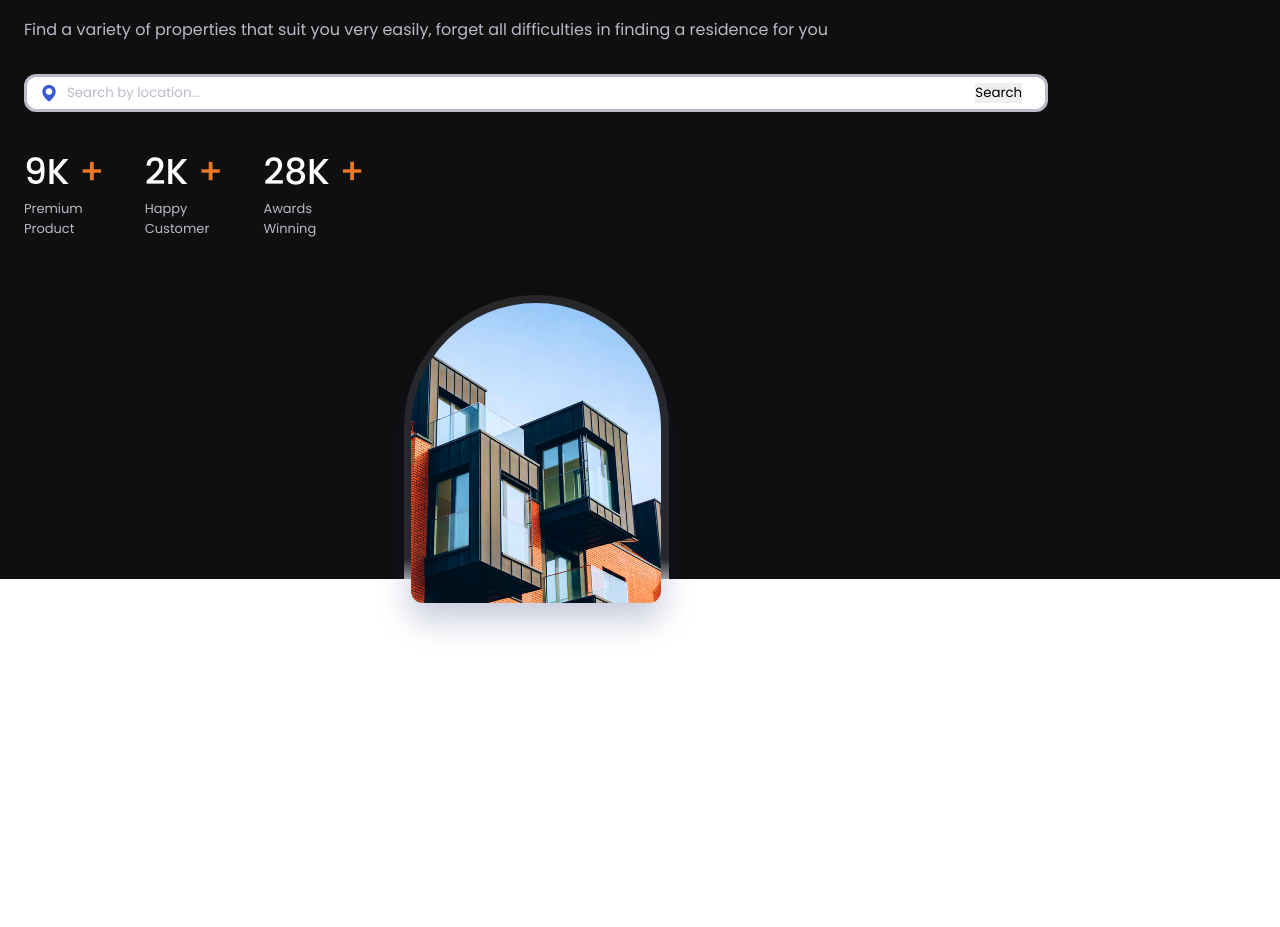
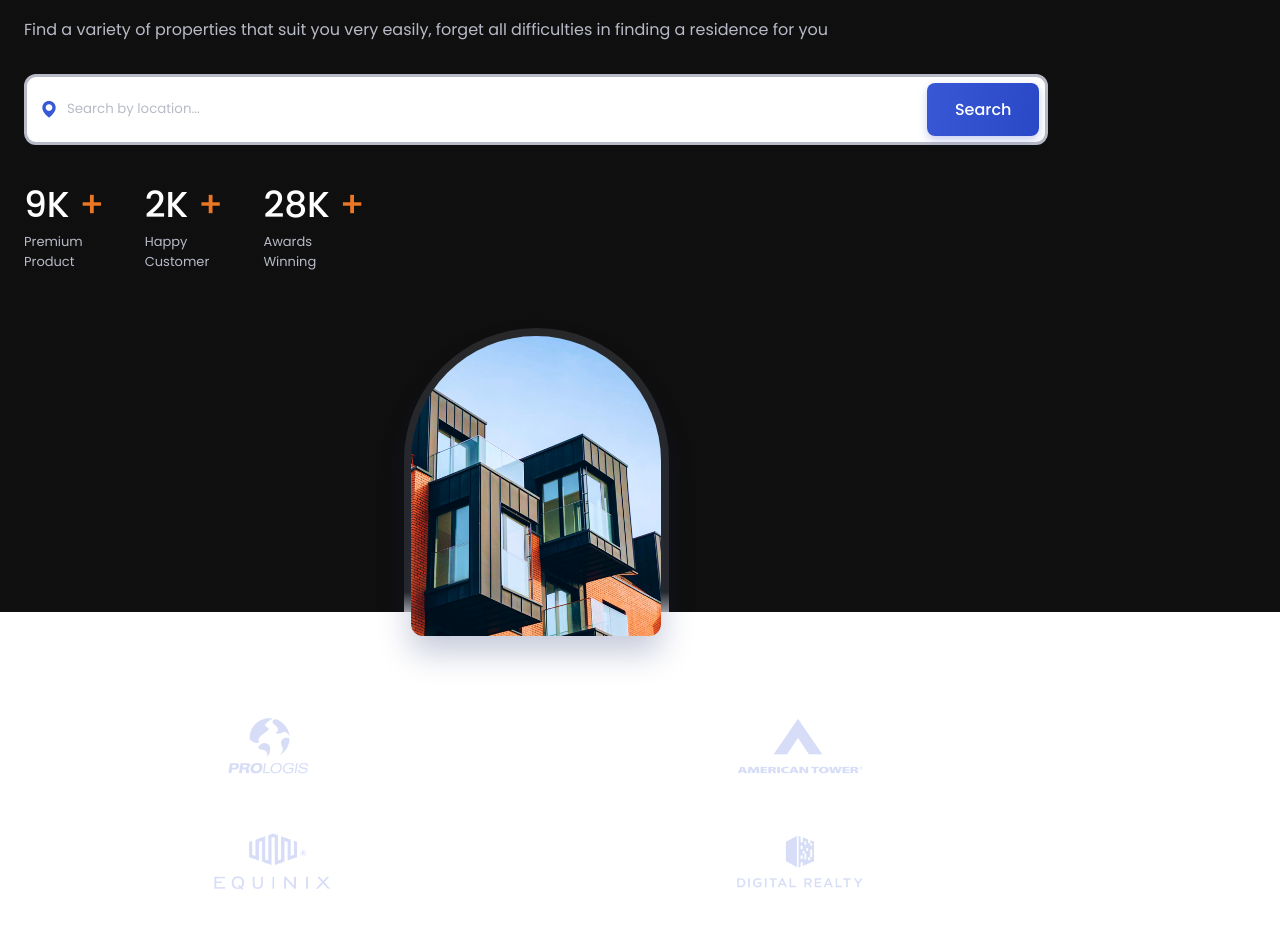
Before and after one commit to Beluga55/real-state-website-bedimcode, a plain HTML site: page index.html in a window 1280 px wide. Shown: the part 369-1296 px from the top of the page. Drawn offline with nearby package versions, Linux system fonts and the light colour scheme.

Commit message:
Added Logos And some Features

```diff
--- a/assets/css/styles.css
+++ b/assets/css/styles.css
@@ -215,7 +215,14 @@ button {
 }
 
 /* Change background header */
+.scroll-header {
+  background-color: var(--body-color);
+  box-shadow: 0 1px 4px hsla(228, 4%, 15%, .1);
+}
 
+.scroll-header .nav__logo {
+  color: var(--first-color);
+}
 
 /* Active link */
 
@@ -323,10 +330,46 @@ button {
 }
 
 /*=============== BUTTON ===============*/
+.button {
+  display: inline-block;
+  background: linear-gradient(101deg,
+                            hsl(228, 66%, 53%),
+                            hsl(228, 66%, 47%));
+  color: #fff;
+  padding: 14px 28px;
+  border-radius: .5rem;
+  font-size: var(--normal-font-size);
+  font-weight: var(--font-medium);
+  box-shadow: 0 4px 8px hsla(228, 66%, 45%, .25);
+  transition: .3s;
+  cursor: pointer;
+}
 
+.button:hover {
+  box-shadow: 0 4px 12px hsla(228, 66%, 45%, .25);
+}
+
+.nav__button {
+  display: none;
+}
 
 /*=============== LOGOS ===============*/
+.logos__container {
+  padding-top: 2rem;
+  grid-template-columns: repeat(2, 1fr);
+  gap: 3rem 2rem;
+  justify-items: center;
+}
 
+.logos__img img {
+  height: 60px;
+  opacity: .2;
+  transition: .3s;
+}
+
+.logos__img img:hover {
+  opacity: .6;
+}
 
 /*=============== POPULAR ===============*/
 
--- a/assets/js/main.js
+++ b/assets/js/main.js
@@ -1,5 +1,14 @@
 /*=============== CHANGE BACKGROUND HEADER ===============*/
+function scrollHeader() {
+    const header = document.getElementById('header')
 
+    // When the scroll is greater than 50 viewport height, add the scroll-header class to the header tag
+    if(this.scrollY >= 50) header.classList.add('scroll-header');
+
+    else header.classList.remove('scroll-header');
+}
+
+window.addEventListener('scroll', scrollHeader);
 
 /*=============== SWIPER POPULAR ===============*/
 
--- a/index.html
+++ b/index.html
@@ -82,7 +82,7 @@
                         <form action="" class="home__search">
                             <i class='bx bxs-map'></i>
                             <input type="search" placeholder = "Search by location..." class="home__search-input">
-                            <button class="button">Search</button>
+                            <button class="button" type = 'button'>Search</button>
                         </form>
 
                         <div class="home__value">
@@ -128,7 +128,23 @@
 
             <!--==================== LOGOS ====================-->
             <section class="logos section">
+                <div class="logos__container container grid">
+                    <div class="logos__img">
+                        <img src="assets/img/logo1.png" alt="">
+                    </div>
 
+                    <div class="logos__img">
+                        <img src="assets/img/logo2.png" alt="">
+                    </div>
+
+                    <div class="logos__img">
+                        <img src="assets/img/logo3.png" alt="">
+                    </div>
+
+                    <div class="logos__img">
+                        <img src="assets/img/logo4.png" alt="">
+                    </div>
+                </div>
             </section>
 
             <!--==================== POPULAR ====================-->
```
